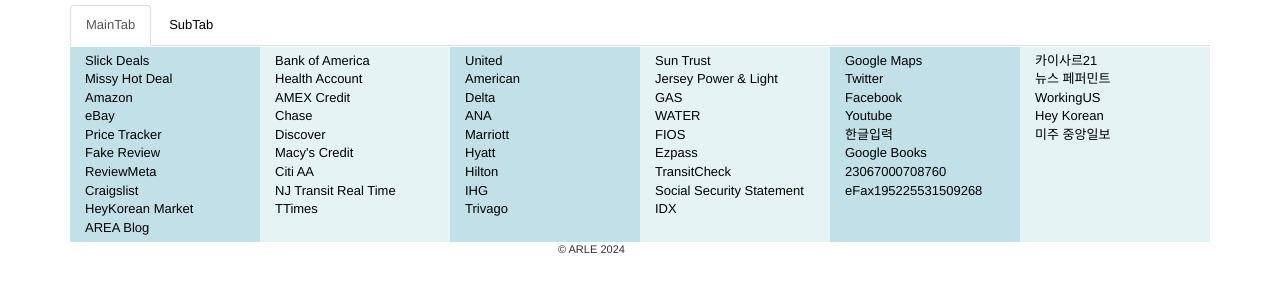
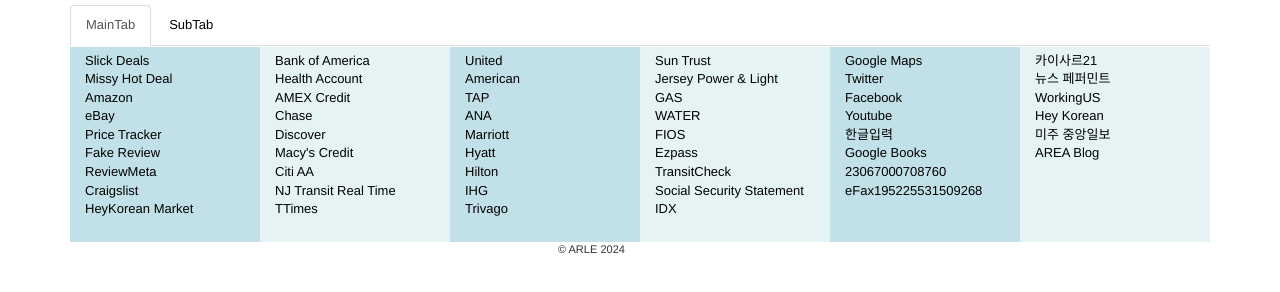
Before and after one commit to AlexB128/Area, a plain HTML site: page index.html in a window 1280 px wide. Drawn offline with Linux system fonts and the light colour scheme.

Commit message:
Update index.html

```diff
--- a/index.html
+++ b/index.html
@@ -32,7 +32,6 @@
 						<li><a href="https://reviewmeta.com/">ReviewMeta</a></li>
 						<li><a href="https://newjersey.craigslist.org/">Craigslist</a></li>
 						<li><a href="https://market.heykorean.com">HeyKorean Market</a></li>
-						<li><a href="https://area415767250.wordpress.com">AREA Blog</a></li>
 
 					</ul>
 				</div>
@@ -55,7 +54,7 @@
 					<ul>
 						<li><a href="https://www.united.com/">United</a></li>
 						<li><a href="https://www.aa.com/">American</a></li>
-						<li><a href="https://www.delta.com/">Delta</a></li>
+						<li><a href="https://www.flytap.com/en-pl/">TAP</a></li>
 						<li><a href="https://www.ana.co.jp/asw/wws/us/j/">ANA</a></li>
 						<li><a href="https://www.marriott.com/">Marriott</a></li>
 						<li><a href="https://www.hyatt.com/hyatt/index.jsp">Hyatt</a></li>
@@ -96,6 +95,7 @@
 						<li><a href="https://www.workingus.com/">WorkingUS</a></li>
 						<li><a href="https://www.heykorean.com/">Hey Korean</a></li>
 						<li><a href="https://www.koreadaily.com/index.html?branch=NY">미주 중앙일보</a></li>
+						<li><a href="https://area415767250.wordpress.com">AREA Blog</a></li>
 					</ul>
 				</div>
 			</div>
```
